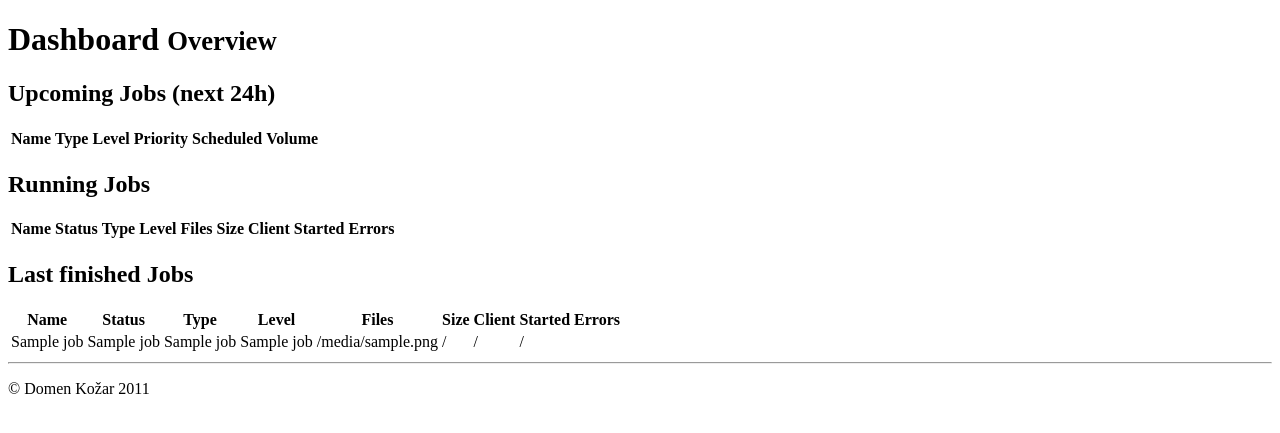
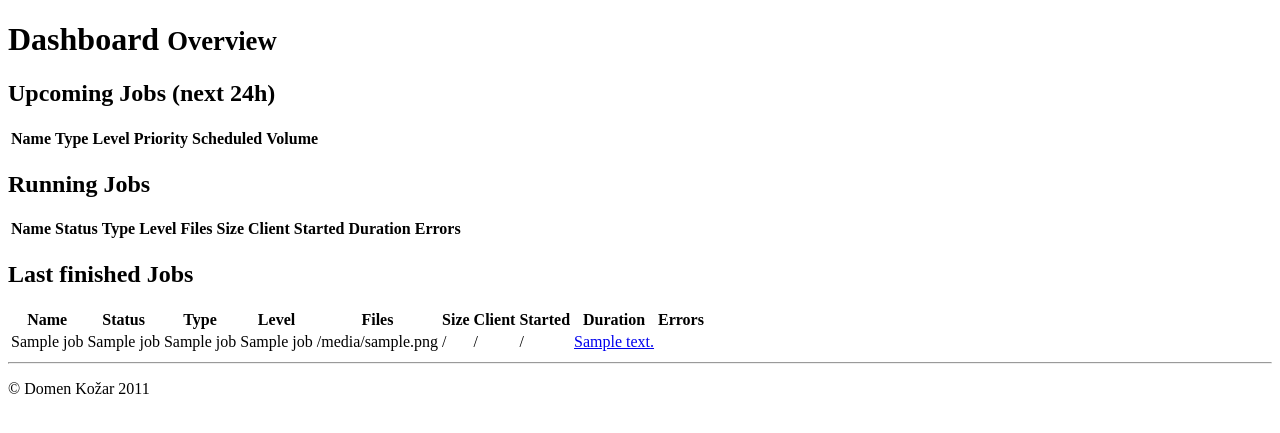
Before and after one commit to domenkozar/almir, a Python web app: template almir/templates/dashboard.jinja2 in a window 1280 px wide. Shown: the part 252-685 px from the top of the page. Run offline with Jinja, Linux system fonts and the light colour scheme; the template is opened without the code that fills it: most values are stand-ins (such as "Sample title", 1, 10 or a date in 2020); lists and menus that the app fills with data are empty; some libraries are stand-ins or nearby versions.

Commit message:
add duration to job list

```diff
--- a/almir/templates/macros.jinja2
+++ b/almir/templates/macros.jinja2
@@ -51,6 +51,7 @@
                 <th>Size</th>
                 <th>Client</th>
                 <th>Started</th>
+                <th>Duration</th>
                 <th>Errors</th>
             </tr>
         </thead>
@@ -65,6 +66,7 @@
                     <td>{{ link(job.render_jobbytes(request)) }}</td>
                     <td>{{ link(job.render_client_name(request)) }}</td>
                     <td>{{ link(job.render_starttime(request)) }}</td>
+                    <td>{{ link(job.render_duration(request)) }}</td>
                     <td>{{ link(job.render_joberrors(request)) }}</td>
                 </tr>
             {% endfor %}
```
